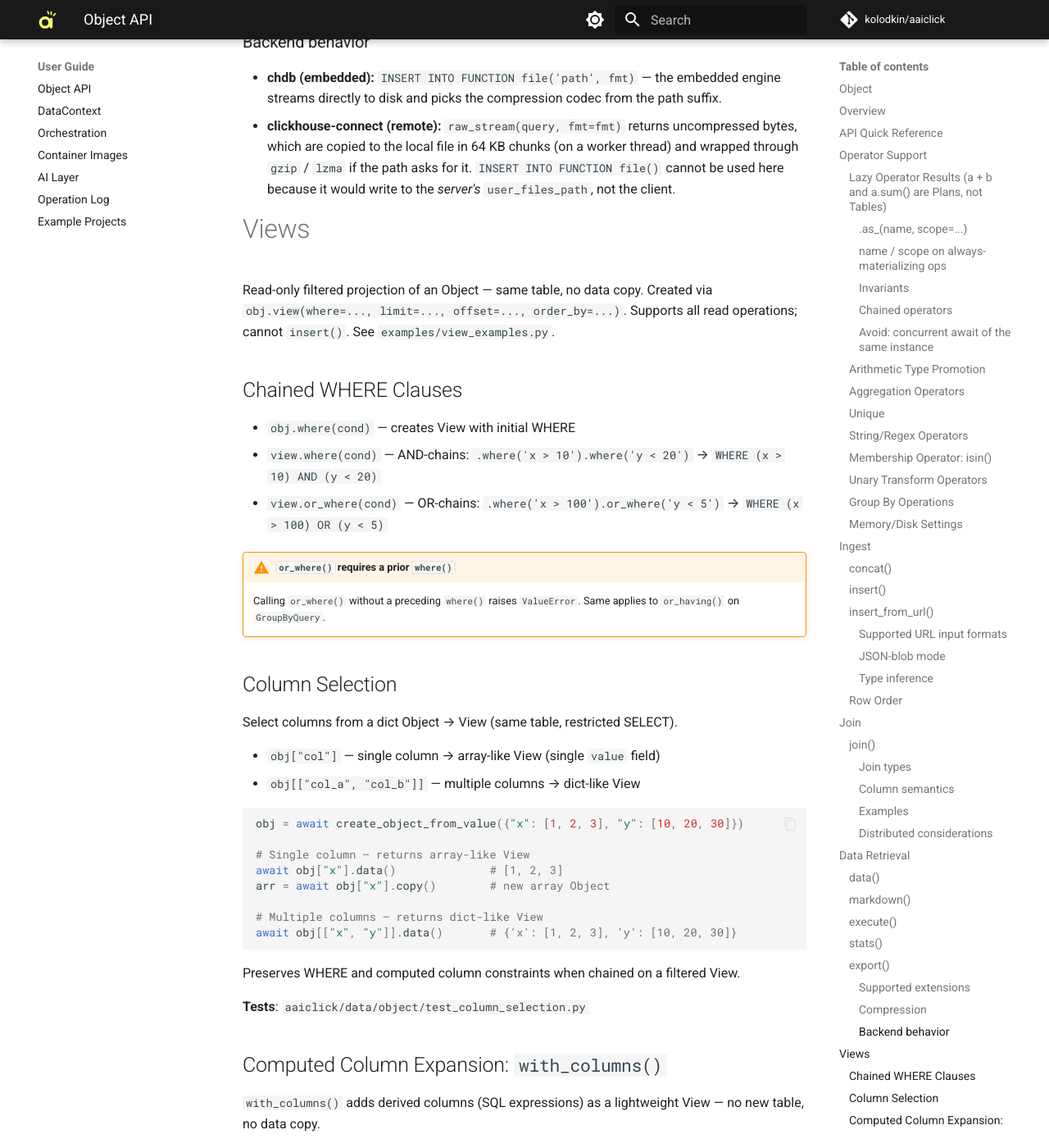
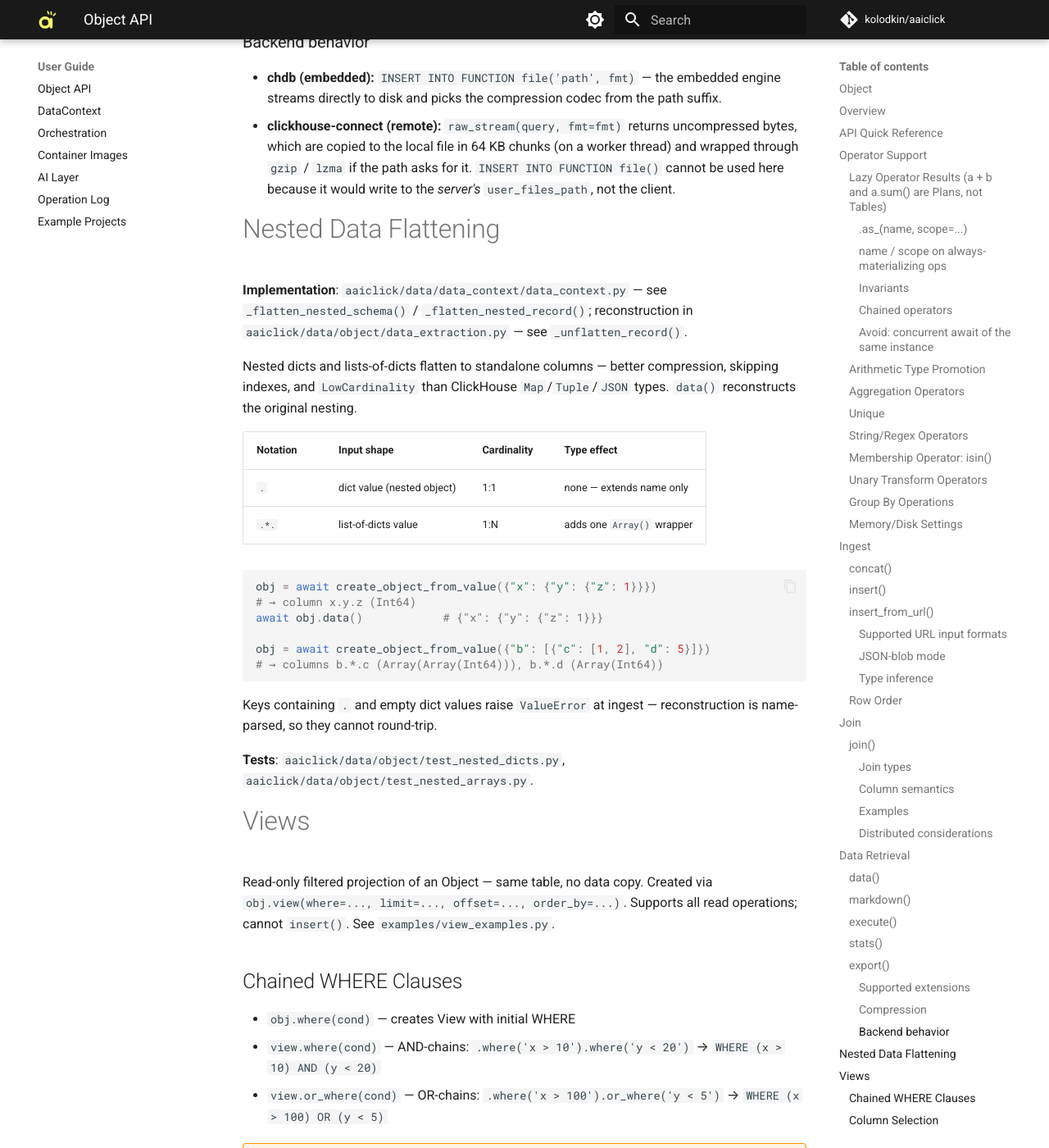
Before and after one commit to kolodkin/aaiclick, an MkDocs documentation site: the page built from docs/user_guide/object.md, in a window 1280 px wide and 1400 px high, scrolled down 19792 px. Shown: the whole window at 82% size. Built offline with MkDocs 1.6.1 and Material for MkDocs 9.7.7, drawn with Linux system fonts in a browser that asks for light colours; comment, search, counter and statistics services are not loaded.

Commit message:
Document nested dict flattening and add implementation references
Co-Authored-By: Claude Fable 5 <noreply@anthropic.com>
Claude-Session: https://claude.ai/code/session_01Qi4jo2QMYBFKFBDzFCPuDd

````diff
--- a/docs/user_guide/object.md
+++ b/docs/user_guide/object.md
@@ -650,6 +650,33 @@ await obj.export("/tmp/data.json.xz")
   asks for it. `INSERT INTO FUNCTION file()` cannot be used here because it
   would write to the *server's* `user_files_path`, not the client.
 
+# Nested Data Flattening
+
+**Implementation**: `aaiclick/data/data_context/data_context.py` — see `_flatten_nested_schema()` / `_flatten_nested_record()`; reconstruction in `aaiclick/data/object/data_extraction.py` — see `_unflatten_record()`.
+
+Nested dicts and lists-of-dicts flatten to standalone columns — better
+compression, skipping indexes, and `LowCardinality` than ClickHouse
+`Map`/`Tuple`/`JSON` types. `data()` reconstructs the original nesting.
+
+| Notation | Input shape                | Cardinality | Type effect                |
+|----------|----------------------------|-------------|----------------------------|
+| `.`      | dict value (nested object) | 1:1         | none — extends name only   |
+| `.*.`    | list-of-dicts value        | 1:N         | adds one `Array()` wrapper |
+
+```python
+obj = await create_object_from_value({"x": {"y": {"z": 1}}})
+# → column x.y.z (Int64)
+await obj.data()            # {"x": {"y": {"z": 1}}}
+
+obj = await create_object_from_value({"b": [{"c": [1, 2], "d": 5}]})
+# → columns b.*.c (Array(Array(Int64))), b.*.d (Array(Int64))
+```
+
+Keys containing `.` and empty dict values raise `ValueError` at ingest —
+reconstruction is name-parsed, so they cannot round-trip.
+
+**Tests**: `aaiclick/data/object/test_nested_dicts.py`, `aaiclick/data/object/test_nested_arrays.py`.
+
 # Views
 
 Read-only filtered projection of an Object — same table, no data copy. Created via `obj.view(where=..., limit=..., offset=..., order_by=...)`. Supports all read operations; cannot `insert()`. See `examples/view_examples.py`.
````
Also changed, not shown: docs/designs/nested_dict_flattening.md (+2 -0 lines), 1 other file.
